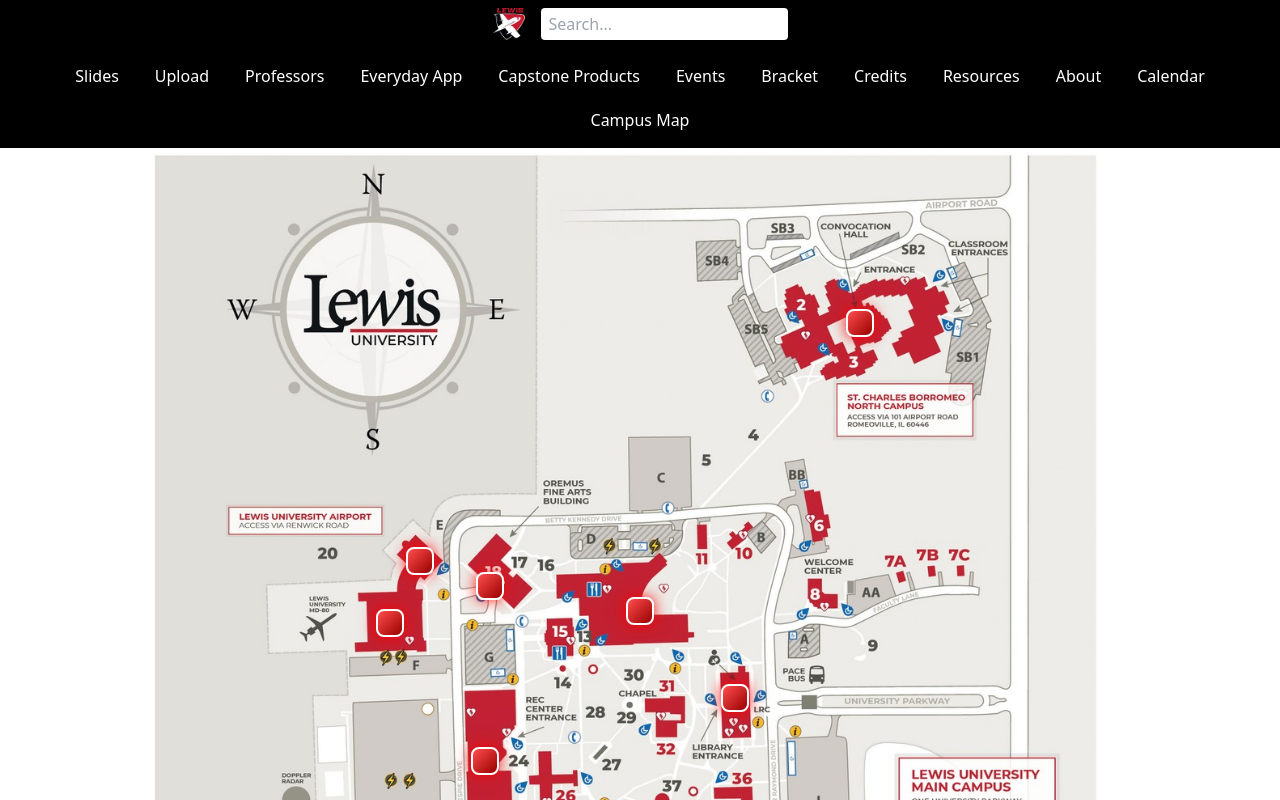
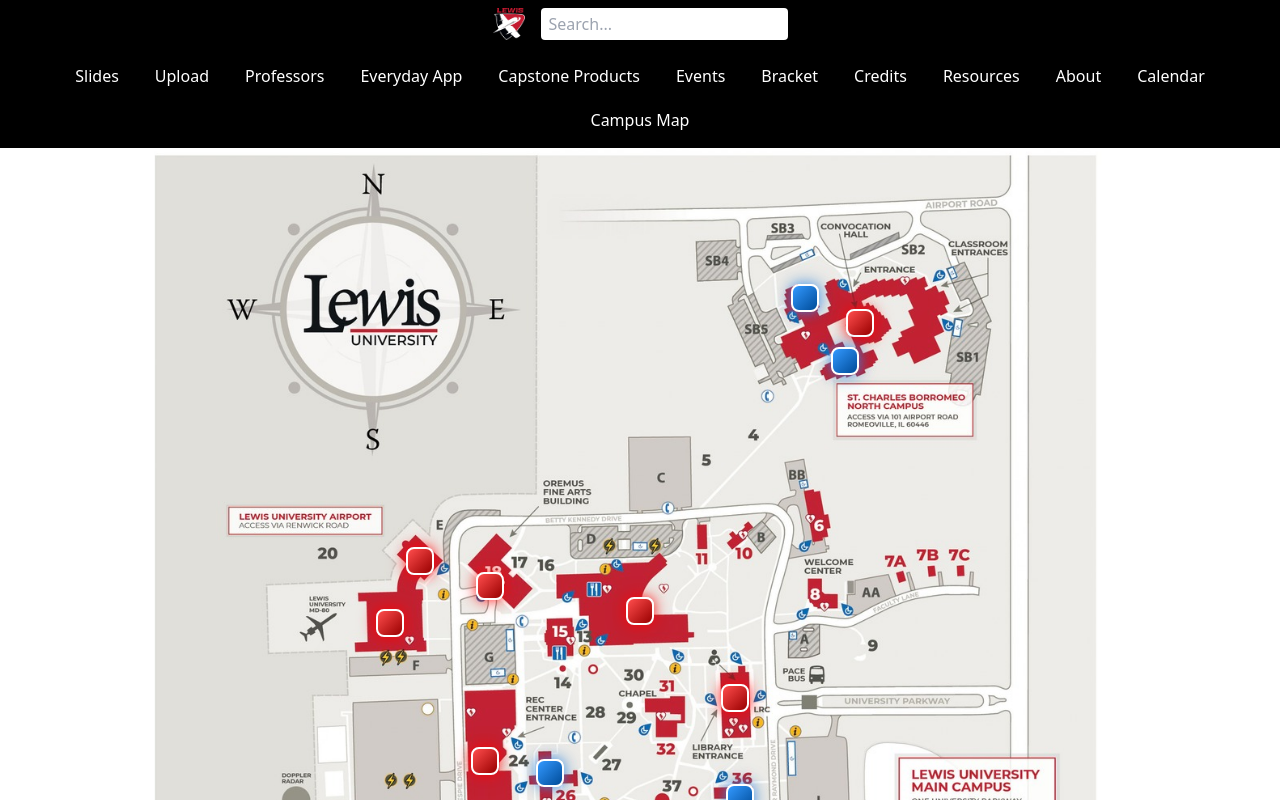
Before and after one commit to ECaMS-Billboard/ecams-billboard, a React (Create React App) app: page /campusmap in a window 1280 px wide. Shown: the top 800 px of the page. Built offline with nearby package versions, Linux system fonts and the light colour scheme.

Commit message:
UpdatingLewisMap_RC-084

```diff
--- a/src/components/CampusMap.css
+++ b/src/components/CampusMap.css
@@ -39,6 +39,18 @@
 }
 
 .building ul {
+  padding-left: 20px;
+}
+
+.dorm {
+  margin-bottom: 20px;
+}
+
+.dorm h3 {
+  margin-bottom: 5px;
+}
+
+.dorm ul {
   padding-left: 20px;
 }
 
@@ -157,3 +169,34 @@
 
   box-shadow: 0 4px 10px rgba(0,0,0,0.08);
 }
+
+
+/* DORMITORY MARKERS - BLUE */
+.dorm-hotspot .hotspot-marker {
+  background: linear-gradient(135deg, #3399ff, #004c99);
+
+  box-shadow:
+    0 0 12px rgba(51, 153, 255, 0.7),
+    0 0 20px rgba(0, 76, 153, 0.4);
+}
+
+/* DORMITORY MARKER HOVER */
+.dorm-hotspot .hotspot-marker:hover {
+  box-shadow:
+    0 0 18px rgba(51, 153, 255, 1),
+    0 0 30px rgba(0, 76, 153, 0.8);
+}
+
+
+/* DORMITORY CARDS */
+.dorm {
+  background: white;
+
+  padding: 18px;
+
+  margin-bottom: 18px;
+
+  border-radius: 12px;
+
+  box-shadow: 0 4px 10px rgba(0,0,0,0.08);
+}
--- a/src/pages/CampusMap.js
+++ b/src/pages/CampusMap.js
@@ -163,6 +163,278 @@
   },
 ];
 
+const dormitories = [
+  {
+    id: "St.Charles_North",
+    name: "St. Charles Borromeo Hall North - 2",
+
+    shortDescription:
+      "Fill in Blanks",
+
+    details: [
+      "Upper-class",
+      "Sectional Style Living",,
+      "Co-ed by Section",
+      "Connected to the College of Business, Convocation Hall",
+      "Building Amentities: common lounge, pool table, ping pong table, vending machines, TV, kitchen and laundry,",
+      "Total Occupancy: 54 Students",
+    ],
+
+    top: "12%",
+    left: "66.5%",
+  },
+
+  {
+    id: "St.Charles_South",
+    name: "St. Charles Borromeo Hall North - 3",
+
+    shortDescription:
+      "Fill in Blanks",
+
+    details: [
+      "Male Graduate and Veteran Hall",
+      "Traditional Style Setting",
+      "Single rooms with Couch/Coffee Table/Micro-Fridge",
+      "Connected to the College of Business, Convocation Hall",
+      "Building Amentities: common lounge, pool table, ping pong table, vending machines, TV, kitchen and laundry,",
+      "Total Occupancy: 52 Students",
+    ],
+
+    top: "17%",
+    left: "70.5%",
+  },
+
+  {
+    id: "Sheil",
+    name: "Sheil Hall - 26",
+
+    shortDescription:
+      "First Year Residence and Oldest Building on Campus",
+
+    details: [
+      "First Year Hall",
+      "Traditional Style Setting",
+      "Double Rooms",
+      "Co-ed by Floor",
+      "Alcohol Free",
+      "Building Amentities: common lounge, pool table, ping pong table, vending machines, TV, kitchen and laundry,",
+      "Total Occupancy: 123 Students",
+    ],
+
+    top: "50%",
+    left: "41%",
+  },
+
+  {
+    id: "Founders",
+    name: "Founders Hall - 36",
+
+    shortDescription:
+      "One First Year Residence Hall",
+
+    details: [
+      "First Year Hall",
+      "Traditional Style Setting",
+      "Double Rooms",
+      "Co-ed by Floor",
+      "Alcohol Free",
+      "Building Amentities: common lounge, pool table, ping pong table, vending machines, TV, kitchen and laundry,",
+      "Total Occupancy: 160 Students"
+    ],
+
+    top: "52%",
+    left: "60%",
+  },
+
+  {
+    id: "North_Hall",
+    name: "North Hall - 39",
+
+    shortDescription:
+      "Fill in Blanks",
+
+    details: [
+      "Upper Class Hall",
+      "Suite-Style Living",
+      "Single/Double Rooms",
+      "Co-ed by Section",
+      "Kitchenette and common living space within each section",
+      "Building Amentities: common lounge, pool table, ping pong table, vending machines, TV, kitchen and laundry,",
+      "Total Occupancy: 125 Students"
+    ],
+
+    top: "55%",
+    left: "58%",
+  },
+
+  {
+    id: "De_La_Salle_North",
+    name: "De La Salle Hall North - 44",
+
+    shortDescription:
+      "Fill in Blanks",
+
+    details: [
+      "Upper Class Hall",
+      "Traditional Style Setting",
+      "Single Rooms",
+      "Co-ed by Floor",
+      "Intensive Study Hall",
+      "Each room has a sink",
+      "Connected to the Courtyard Cafeteria, Bookstore, and Mailroom",
+      "Building Amenities: common lounge, pool table, ping-pong table, vending machines, TV, kitchen and laundry",
+      "Total Occupancy: 58 Students",
+    ],
+
+    top: "66%",
+    left: "50%",
+  },
+
+  {
+    id: "De_La_Salle_South",
+    name: "De La Salle Hall South - 46",
+
+    shortDescription:
+      "Fill in Blanks",
+
+    details: [
+      "Upper Class Hall",
+      "Traditional Style Setting",
+      "Double Rooms",
+      "Co-ed by Floor",
+      "Intensive Study Hall",
+      "Each room has a sink",
+      "Connected to the Courtyard Cafeteria, Bookstore, and Mailroom",
+      "Building Amenities: common lounge, pool table, ping-pong table, vending machines, TV, kitchen and laundry",
+      "Total Occupancy: 61 Students",
+    ],
+
+    top: "71.5%",
+    left: "50%",
+  },
+
+  {
+    id: "South_Hall",
+    name: "South Hall - 48 and 49",
+
+    shortDescription:
+      "Fill in Blanks",
+
+    details: [
+      "First Year Hall",
+      "Traditional Style Setting",
+      "Single Rooms",
+      "Co-ed by Floor",
+      "Each Room has a sink",
+      "Alcohol Free",
+      "Building Amentities: common lounge, pool table, ping pong table, vending machines, TV, kitchen and laundry,",
+      "Total Occupancy: 40 Students"
+    ],
+
+    top: "69%",
+    left: "29%",
+  },
+
+  {
+    id: "Dorothy Day Hall",
+    name: "Dorothy Day Hall - 55",
+
+    shortDescription:
+      "Fill in Blanks",
+
+    details: [
+      "Upper Class Hall",
+      "Suite-Style Living",
+      "Single/Double Rooms",
+      "Co-ed by Section",
+      "Building Amentities: common lounge, pool table, ping pong table, vending machines, TV, kitchen and laundry,",
+      "Total Occupancy: 125 Students"
+    ],
+
+    top: "81.5%",
+    left: "28.5%",
+  },
+
+  {
+    id: "Mother_T",
+    name: "Mother Teresa Hall - 56",
+
+    shortDescription:
+      "Fill in Blanks",
+
+    details: [
+      "Upper Class Hall",
+      "Suite-Style Living",
+      "Single/Double Rooms",
+      "Co-ed by Section",
+      "Building Amentities: common lounge, pool table, ping pong table, vending machines, TV, kitchen and laundry,",
+      "Total Occupancy: 95 Students",
+    ],
+
+    top: "78%",
+    left: "34%",
+  },
+
+  {
+    id: "Pope_John_Paull",
+    name: "Pope John Paul II Hall - 58",
+
+    shortDescription:
+      "Fill in Blanks",
+
+    details: [
+      "Upper Class Hall",
+      "Suite-Style Living",
+      "Single/Double Rooms",
+      "Co-ed by Section",
+      "Building Amentities: common lounge, pool table, ping pong table, vending machines, TV, kitchen and laundry,",
+      "Total Occupancy: 95 Students",
+    ],
+
+    top: "78%",
+    left: "42.75%",
+  },
+
+  {
+    id: "Ryan",
+    name: "Ryan Hall - 59",
+
+    shortDescription:
+      "Fill in Blanks",
+
+    details: [
+      "Upper Class Hall",
+      "Suite-Style Living",
+      "Single/Double Rooms",
+      "Co-ed by Section",
+      "Building Amentities: common lounge, pool table, ping pong table, vending machines, TV, kitchen and laundry,",
+      "Total Occupancy: 58 Students",
+    ],
+
+    top: "77%",
+    left: "59.5%",
+  },
+
+  {
+    id: "Cody_hall",
+    name: "Cody Hall - 61",
+
+    shortDescription:
+      "Suite-style living, Single and double rooms, Co-ed by section Building amenities include common lounge, Total occupancy: 95 students",
+
+    details: [
+      "Cody Hall is located on the far southeast corner of campus next to Ryan Hall and is near the softball diamond.",
+      "Cody Hall has recently been renovated, giving it a new fresh look for its 58 residents.",
+      "It accommodates single occupancy living. This three floor building is co-ed by floor.",
+      "Average room dimensions starting at 13' x 10'.",
+    ],
+
+    top: "81%",
+    left: "69%",
+  },
+
+];
+
 const CampusMap = () => {
   const [activeBuilding, setActiveBuilding] = useState(null);
 
@@ -199,6 +471,19 @@
               left: building.left,
             }}
             onClick={() => setActiveBuilding(building)}
+          >
+            <div className="hotspot-marker"></div>
+          </div>
+        ))}
+        {dormitories.map((dorm) => (
+          <div
+            key={dorm.id}
+            className="hotspot dorm-hotspot"
+            style={{
+              top: dorm.top,
+              left: dorm.left,
+            }}
+            onClick={() => setActiveBuilding(dorm)}
           >
             <div className="hotspot-marker"></div>
           </div>
@@ -257,6 +542,30 @@
           </div>
         ))}
 
+      {/* DORMITORY INFO */}
+      <div className="map-info">
+
+        <h2>Dormitories</h2>
+
+        {dormitories.map((dorm) => (
+          <div
+            key={dorm.id}
+            id={dorm.id}
+            className="dorm"
+          >
+
+            <h3>{dorm.name}</h3>
+
+            <ul>
+              {dorm.details.map((detail, index) => (
+                <li key={index}>{detail}</li>
+              ))}
+            </ul>
+
+          </div>
+        ))}
+
+      </div>
       </div>
     </div>
   );
```
Also changed, not shown: public/updatedteambanner.png (deleted).
